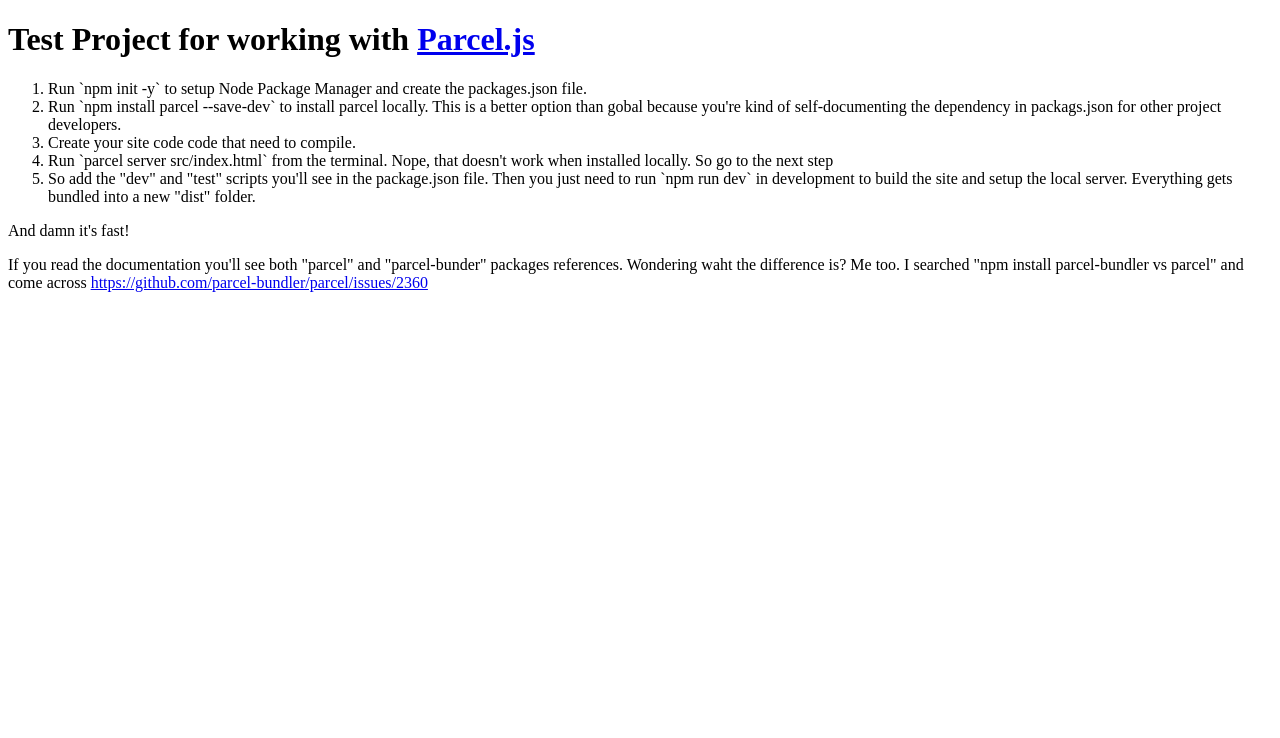
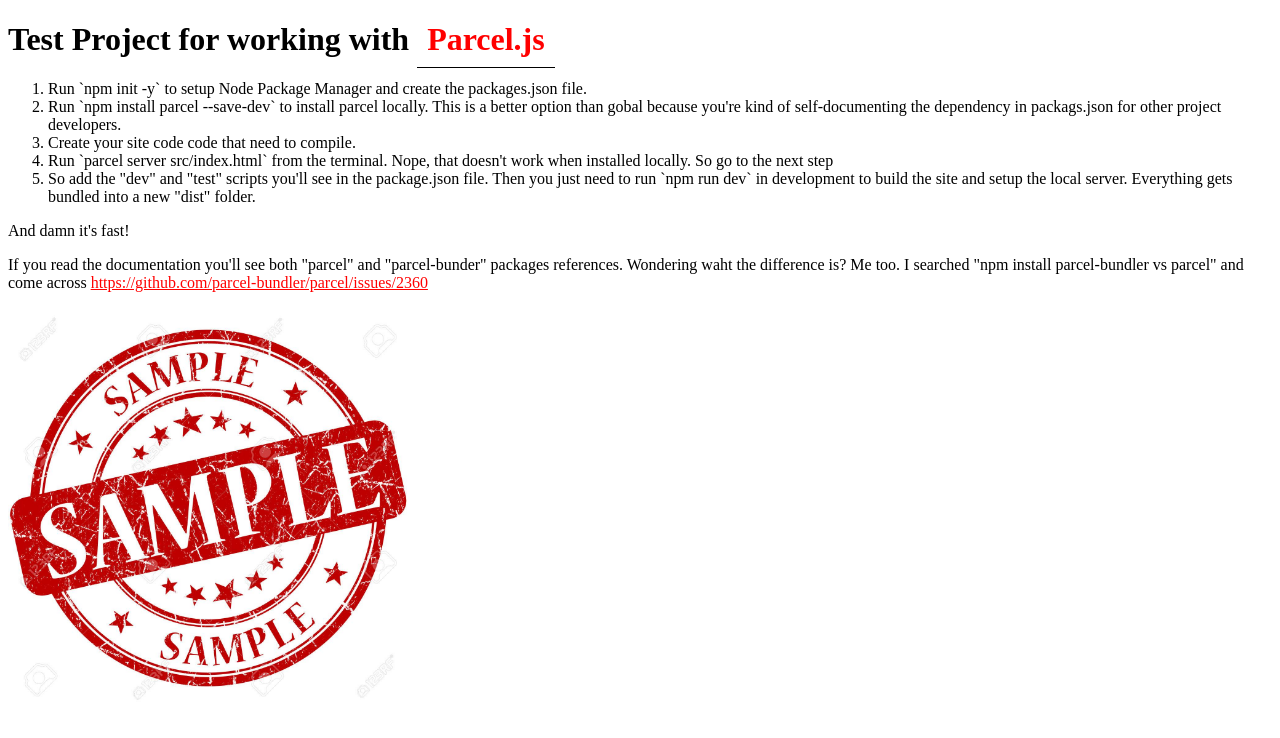
Before and after one commit to jsnelders/sample-parcel-js, a website built with Parcel: page src/index.html in a window 1280 px wide. In both pictures the pointer is over the link "Parcel.js". Built offline with nearby package versions, Linux system fonts and the light colour scheme.

Commit message:
Still learning and testing. Added an image and some more SCSS. Cool!

```diff
--- a/src/index.html
+++ b/src/index.html
@@ -36,6 +36,10 @@
 
 
 
+    <img src="images/23569861-sample-grunge-red-round-stamp.jpg" style="max-width: 400px;">
+
+
+
     <script src='main.js'></script>
 </body>
 </html>
--- a/src/main.scss
+++ b/src/main.scss
@@ -5,3 +5,14 @@
     size: 100px;
     color: $foreColor;
 }
+
+
+a{
+    color: red;
+
+    &:hover {
+        text-decoration: none;
+        border-bottom: 1px double black;
+        padding: 10px;
+    }
+}
```
Also changed, not shown: src/images/23569861-sample-grunge-red-round-stamp.jpg (added).
